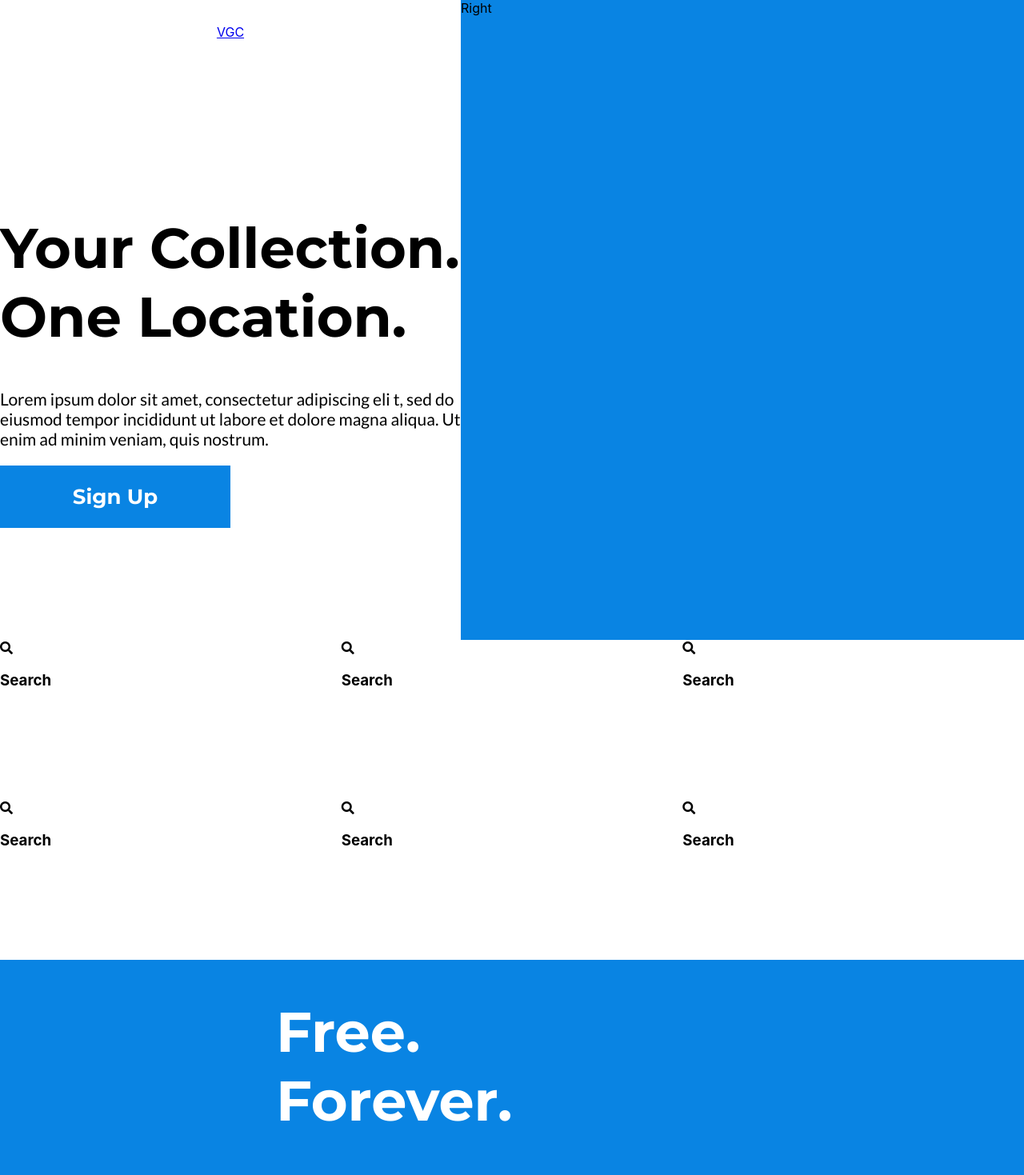
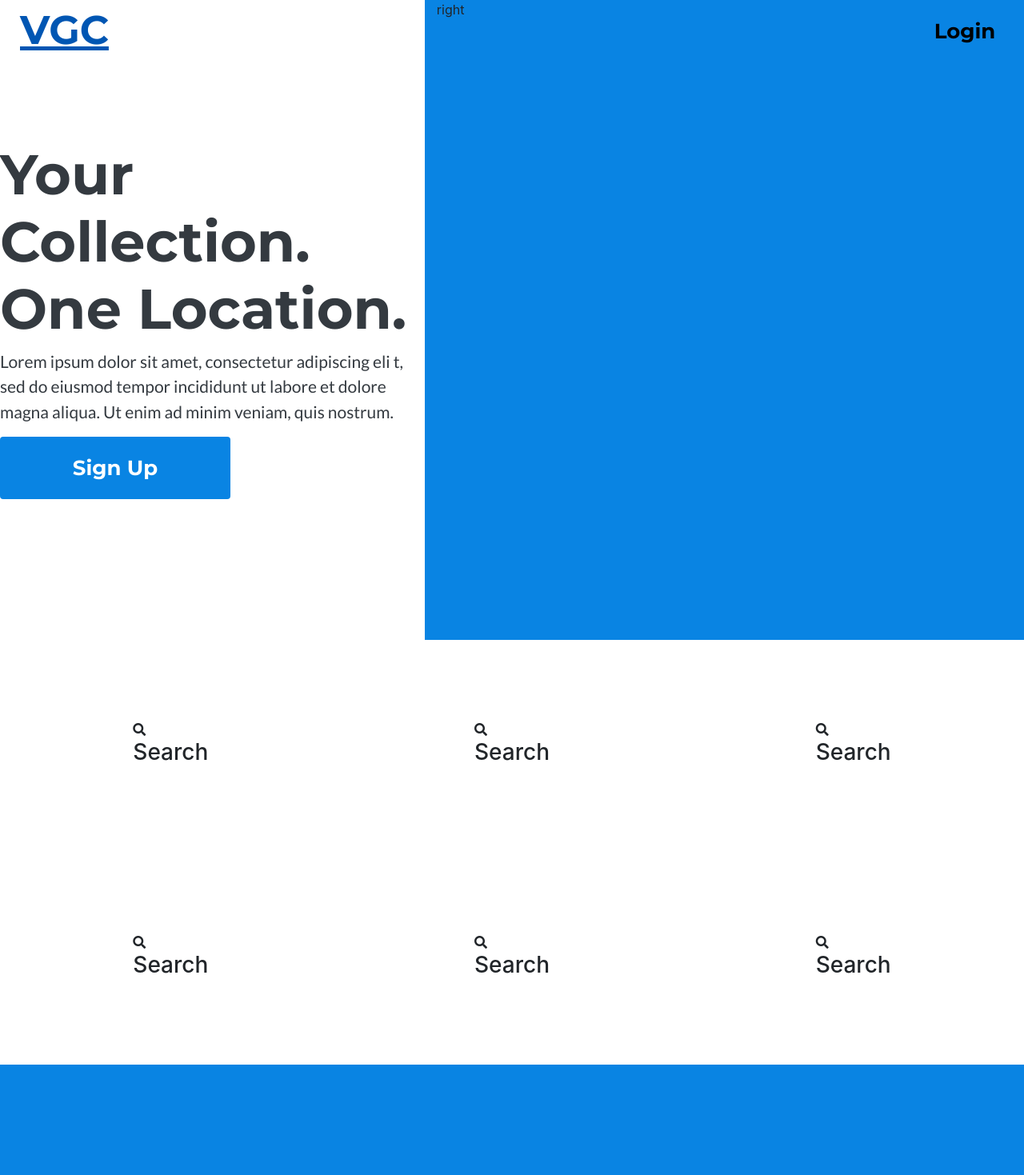
Before and after one commit to boydvoid/VGC, a React (Create React App) app in the folder client/: page / in a window 1280 px wide. Shown: the top 1469 px of the page at 80% size. Built offline with nearby package versions, Linux system fonts and the light colour scheme; the HTML template or start-up script is replaced by a standard one.

Commit message:
Redid Landing in Bootstrap

```diff
--- a/client/package.json
+++ b/client/package.json
@@ -3,6 +3,7 @@
   "version": "0.1.0",
   "private": true,
   "dependencies": {
+    "bulma": "^0.7.3",
     "react": "^16.7.0",
     "react-dom": "^16.7.0",
     "react-router-dom": "^4.3.1",
--- a/client/public/index.html
+++ b/client/public/index.html
@@ -22,7 +22,11 @@
       work correctly both with client-side routing and a non-root public URL.
       Learn how to configure a non-root public URL by running `npm run build`.
     -->
-
+    <!-- Bootstrap -->
+    <link rel="stylesheet" href="https://stackpath.bootstrapcdn.com/bootstrap/4.2.1/css/bootstrap.min.css" integrity="sha384-GJzZqFGwb1QTTN6wy59ffF1BuGJpLSa9DkKMp0DgiMDm4iYMj70gZWKYbI706tWS" crossorigin="anonymous">
+    <script src="https://code.jquery.com/jquery-3.3.1.slim.min.js" integrity="sha384-q8i/X+965DzO0rT7abK41JStQIAqVgRVzpbzo5smXKp4YfRvH+8abtTE1Pi6jizo" crossorigin="anonymous"></script>
+    <script src="https://cdnjs.cloudflare.com/ajax/libs/popper.js/1.14.6/umd/popper.min.js" integrity="sha384-wHAiFfRlMFy6i5SRaxvfOCifBUQy1xHdJ/yoi7FRNXMRBu5WHdZYu1hA6ZOblgut" crossorigin="anonymous"></script>
+    <script src="https://stackpath.bootstrapcdn.com/bootstrap/4.2.1/js/bootstrap.min.js" integrity="sha384-B0UglyR+jN6CkvvICOB2joaf5I4l3gm9GU6Hc1og6Ls7i6U/mkkaduKaBhlAXv9k" crossorigin="anonymous"></script>
     <!-- Font Awesome -->
     <link rel="stylesheet" href="https://use.fontawesome.com/releases/v5.7.1/css/all.css" integrity="sha384-fnmOCqbTlWIlj8LyTjo7mOUStjsKC4pOpQbqyi7RrhN7udi9RwhKkMHpvLbHG9Sr" crossorigin="anonymous">
 
--- a/client/src/Components/Button/Button.js
+++ b/client/src/Components/Button/Button.js
@@ -1,7 +1,7 @@
 import React from 'react'
 
 const Button = (props) => (
-  <button class="btn-primary">{props.text}</button>
+  <button className={`btn btn-primary ${props.class}`}>{props.text}</button>
 )
 
 export default Button;
--- a/client/src/Components/LandingIcons/LandingIcons.js
+++ b/client/src/Components/LandingIcons/LandingIcons.js
@@ -1,7 +1,7 @@
 import React from 'react'
 
 const LandingIcons = (props) => (
-  <div>
+  <div className="landing-icons">
     <i className={props.icon}></i>
     <h3>{props.title}</h3>
   </div>
--- a/client/src/Components/Nav/Nav.js
+++ b/client/src/Components/Nav/Nav.js
@@ -1,8 +1,10 @@
 import React from 'react'
-import {Link} from 'react-router-dom'
+import { Link } from 'react-router-dom'
+import Button from '../Button/Button';
 const Nav = () => (
   <nav>
-    <Link to="/">VGC</Link>
+    <Link to="/" className="logo">VGC</Link>
+    <Button class="login-btn" text="Login" />
   </nav>
 )
 
--- a/client/src/Pages/Landing/Landing.js
+++ b/client/src/Pages/Landing/Landing.js
@@ -1,4 +1,4 @@
-import React, {Component} from 'react'
+import React, { Component } from 'react'
 
 //components
 import LandingIcons from '../../Components/LandingIcons/LandingIcons'
@@ -6,12 +6,13 @@ import Button from '../../Components/Button/Button'
 import LandingText from '../../Components/LandingText/LandingText';
 import Nav from '../../Components/Nav/Nav';
 class Landing extends Component {
-  render () {
+  render() {
     return (
-      <div className="wrapper">
-        <div className="top-div">
-          <div className="landing-left">
+      <div className="container-fluid">
+        {/* landing */}
         <Nav />
+        <div className="row top-div">
+          <div className="col-xl-5 landing-left">
             <LandingText class="text-dark"
               topText="Your Collection."
               bottomText="One Location."
@@ -19,20 +20,25 @@ class Landing extends Component {
               button={true}
               buttonText="Sign Up"
             />
-
           </div>
-          <div className="landing-right">
-            Right
+          <div className="col-xl-7 landing-right">
+            right
           </div>
         </div>
-        <div className="middle-div">
-          <LandingIcons icon="fas fa-search" title="Search"/>
-          <LandingIcons icon="fas fa-search" title="Search"/>
-          <LandingIcons icon="fas fa-search" title="Search"/>
-          <LandingIcons icon="fas fa-search" title="Search"/>
-          <LandingIcons icon="fas fa-search" title="Search"/>
-          <LandingIcons icon="fas fa-search" title="Search"/>
+        {/* icons */}
+        <div className="row">
+          <div className="col-xl-12 middle-div">
+            <LandingIcons icon="fas fa-search" title="Search" />
+            <LandingIcons icon="fas fa-search" title="Search" />
+            <LandingIcons icon="fas fa-search" title="Search" />
+            <LandingIcons icon="fas fa-search" title="Search" />
+            <LandingIcons icon="fas fa-search" title="Search" />
+            <LandingIcons icon="fas fa-search" title="Search" />
           </div>
+        </div>
+        {/* free div */}
+        <div className="row">
+          <div className="col-12">
             <div className="bottom-div">
               <LandingText class="text-light"
                 topText="Free."
@@ -42,6 +48,8 @@ class Landing extends Component {
               />
             </div>
           </div>
+        </div>
+      </div>
     )
   }
 }
--- a/client/src/index.css
+++ b/client/src/index.css
@@ -37,24 +37,44 @@ p {
   font-family: var(--secondaryFont);
 }
 
+.container-fluid{
+  margin: 0;
+  padding: 0;
+}
+.top-div {
 
-.top-div {
-  display: grid;
-  grid-template-columns: 45% auto;
-  max-height: 1080px;
-  height: 100%;
+  height: 100vh;
 }
 
+nav{
+  position: absolute;
+  display: flex;
+  width: 100%;
+  z-index: 9999;
+}
+.logo{
+  color: #000000;
+  font-family: var(--primaryFont);
+  font-weight: 700;
+  font-size: 50px;
+  margin-right: auto;
+  padding: 0px 25px;
+}
+
+.login-btn{
+  color: #000000 !important;
+  margin-left: auto;
+  width: 148px !important;
+  padding: 20px;
+  background-color: transparent !important;
+}
 .landing-left {
   display: grid;
-  grid-template-rows: 10% auto;
-  justify-items: center;
-  align-items: center;
-
+  justify-content: center;
+  align-items: center;;
 }
 
 .landing-right {
-  display: grid;
   background-color: var(--primaryColor);
 }
 
@@ -62,15 +82,13 @@ p {
   display: grid;
   grid-template-columns: 1fr 1fr 1fr;
   grid-template-rows: 50% 50%;
-  max-height: 400px;
-  height: 100%;
+
 }
 
 .bottom-div {
   background-color: var(--primaryColor);
-  max-height: 500px;
-  height: 100%;
   display: grid;
+  padding: 100px;
   justify-items: center;
 }
 
@@ -83,6 +101,11 @@ p {
   font-size: 26px;
   font-family: var(--primaryFont);
   font-weight: 700;
+}
+
+.landing-icons{
+  padding: 100px;
+    margin: auto;
 }
 
 .text-dark {
@@ -105,6 +128,7 @@ p {
 
 .text-light {
   color: #ffffff;
+  padding: 50px;
 }
 
 .text-light>h1 {
--- a/package.json
+++ b/package.json
@@ -23,6 +23,7 @@
   },
   "homepage": "https://github.com/robaboyd/VGC#readme",
   "dependencies": {
+    "bulma": "^0.7.3",
     "concurrently": "^4.1.0",
     "express": "^4.16.4",
     "nodemon": "^1.18.9"
```
Also changed, not shown: 2 other files (tests, documents, lock files or other folders). Lines whose indentation alone changed are shown as unchanged.
